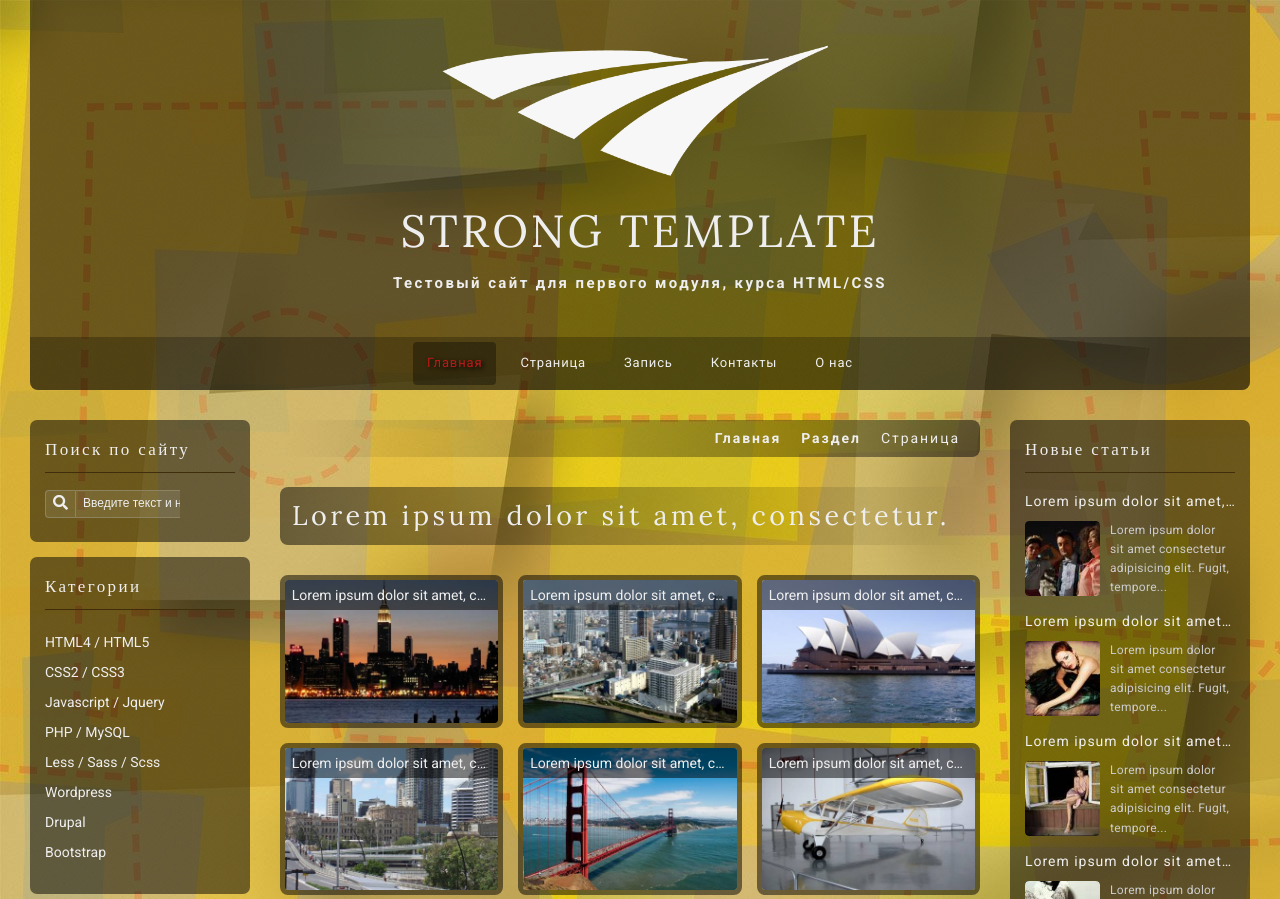
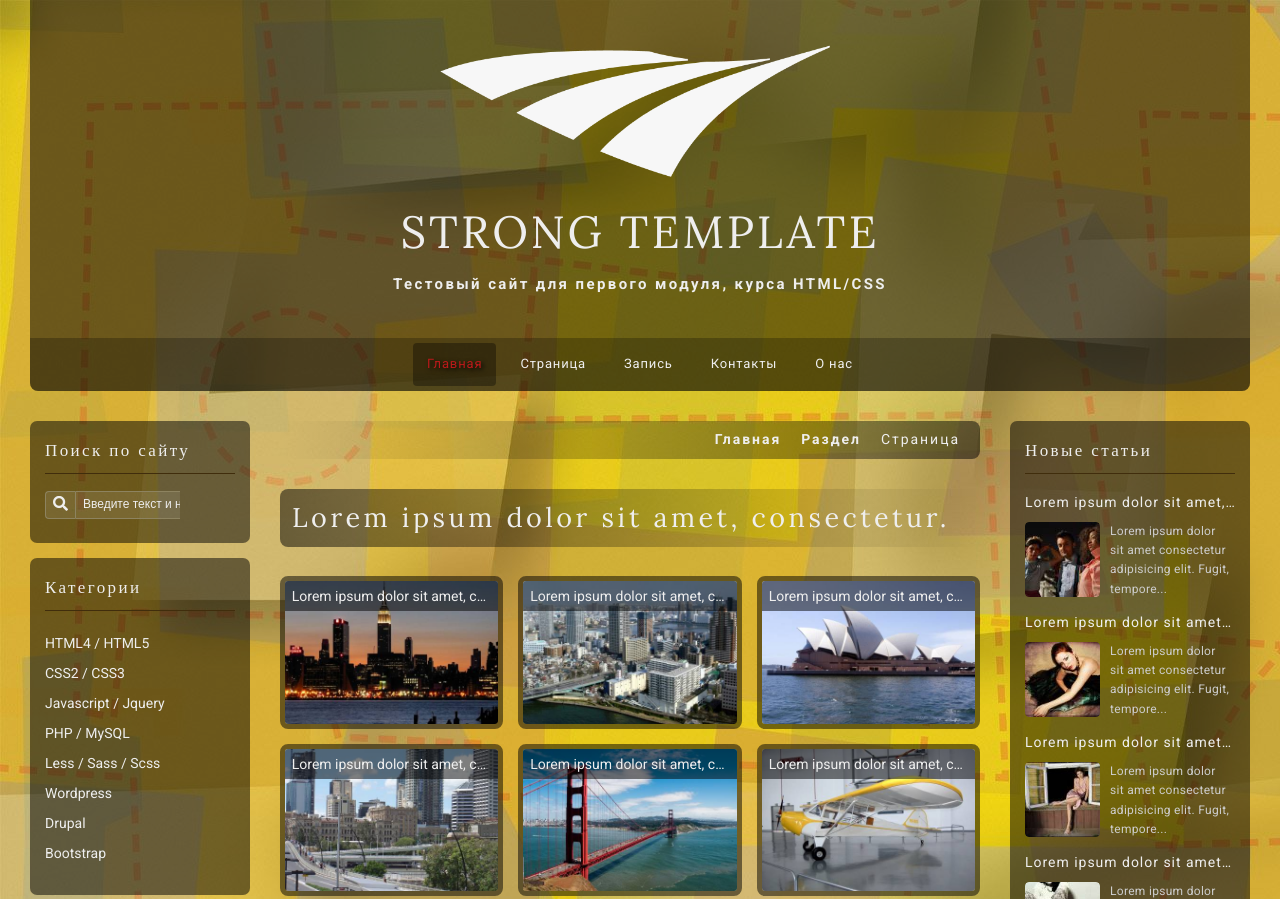
Before and after one commit to Vineversum/flexbox-template, a website: page index.html in a window 1280 px wide. Shown: the top 899 px of the page. Drawn offline with Linux system fonts and the light colour scheme.

Commit message:
поправил logo

```diff
--- a/assets/scss/header/_logo.scss
+++ b/assets/scss/header/_logo.scss
@@ -2,10 +2,12 @@
     display: flex;
     flex-direction: column;
     align-items: center;
+    padding: 45px;
     &__image {
-        margin-top: 45px;
+
         img {
-            max-height: 131px;
+            height: 100%;
+            width: 100%;
             max-width: 400px;
         }
     }
--- a/assets/scss/header/_menu.scss
+++ b/assets/scss/header/_menu.scss
@@ -4,7 +4,6 @@
     overflow: hidden;
     border-radius: 0 0 4px 4px;
     padding: 5px 0;
-    margin-top: 45px;
     &__list {
         list-style: none;
         display: flex;
```
Also changed, not shown: assets/css/style.css.
